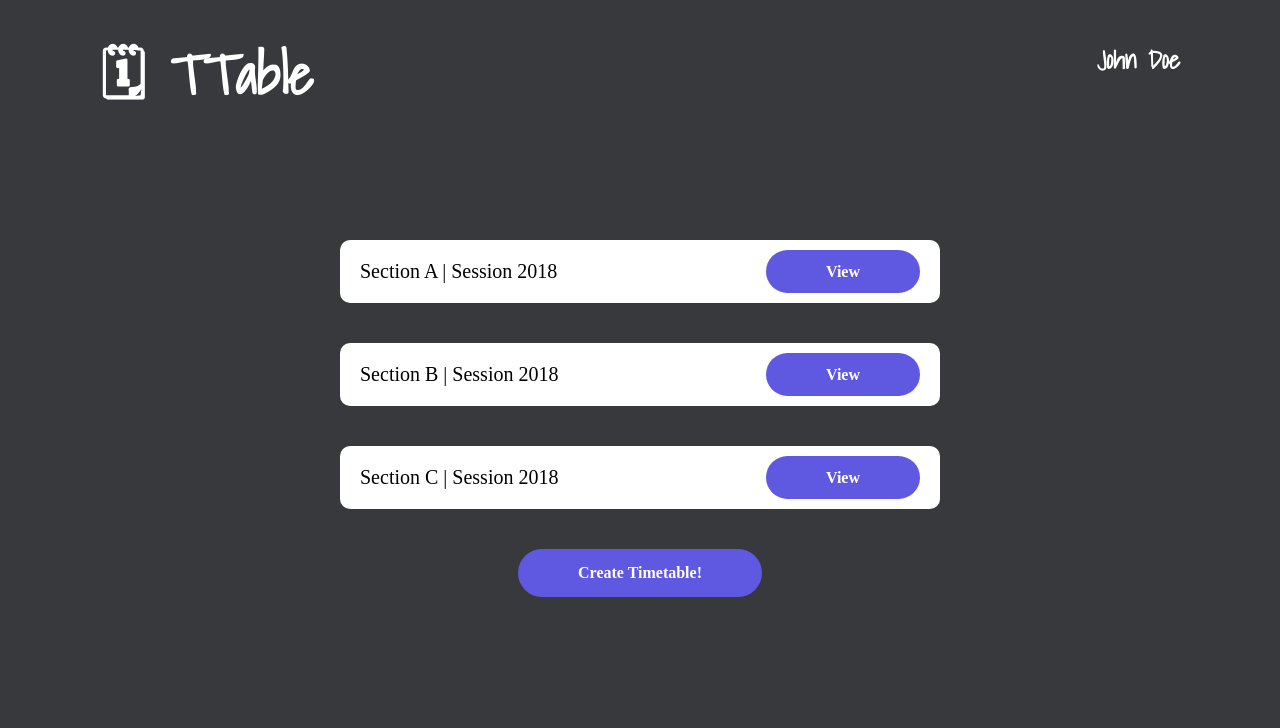
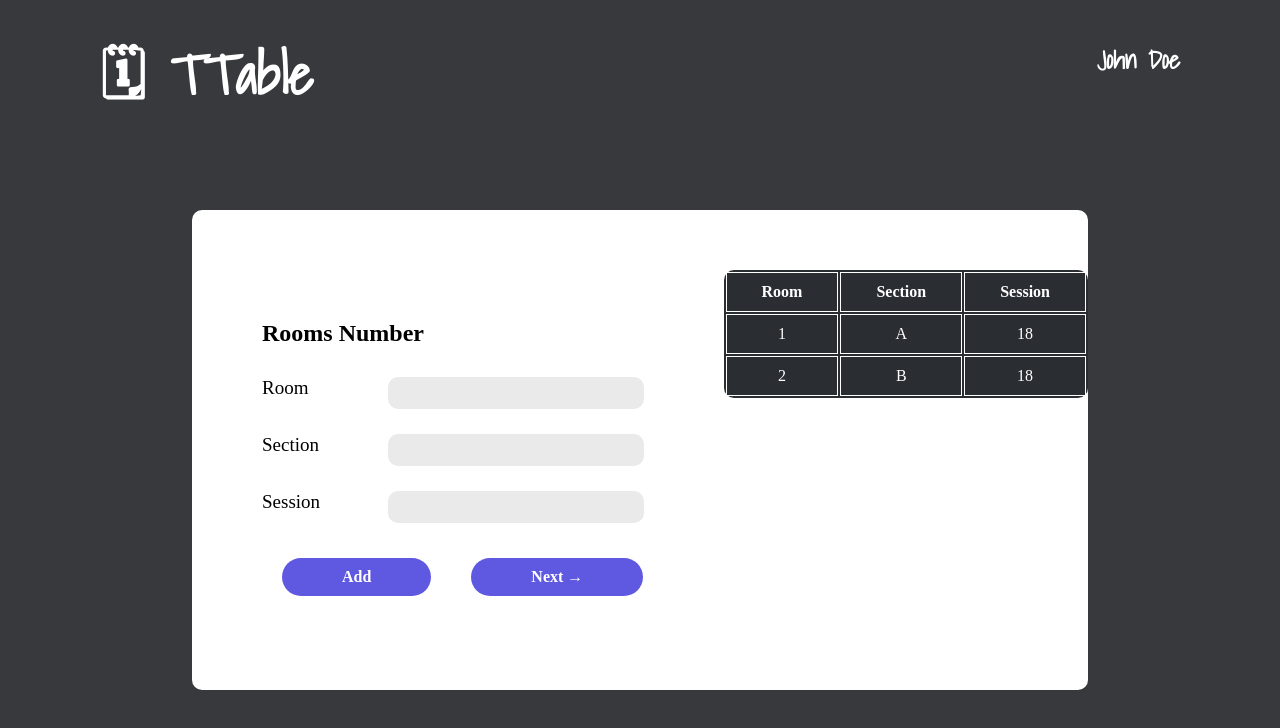
Before and after one commit to msaaddev/TTable, a React (Create React App) app in the folder frontend/: page / in a window 1280 px wide. Shown: the top 728 px of the page. Built offline with nearby package versions, Linux system fonts and the light colour scheme; a web font is replaced by a local one.

Commit message:
📦 NEW: Room Component

```diff
--- a/frontend/src/App.js
+++ b/frontend/src/App.js
@@ -3,11 +3,13 @@ import './App.css';
 import Homepage from './components/Homepage';
 import Login from './components/Login';
 import Dashboard from './components/Dashboard';
+import Settings from './components/Settings';
+import Room from './components/Room';
 
 function App() {
     return (
         <>
-            <Dashboard />
+            <Room />
         </>
     );
 }
```
